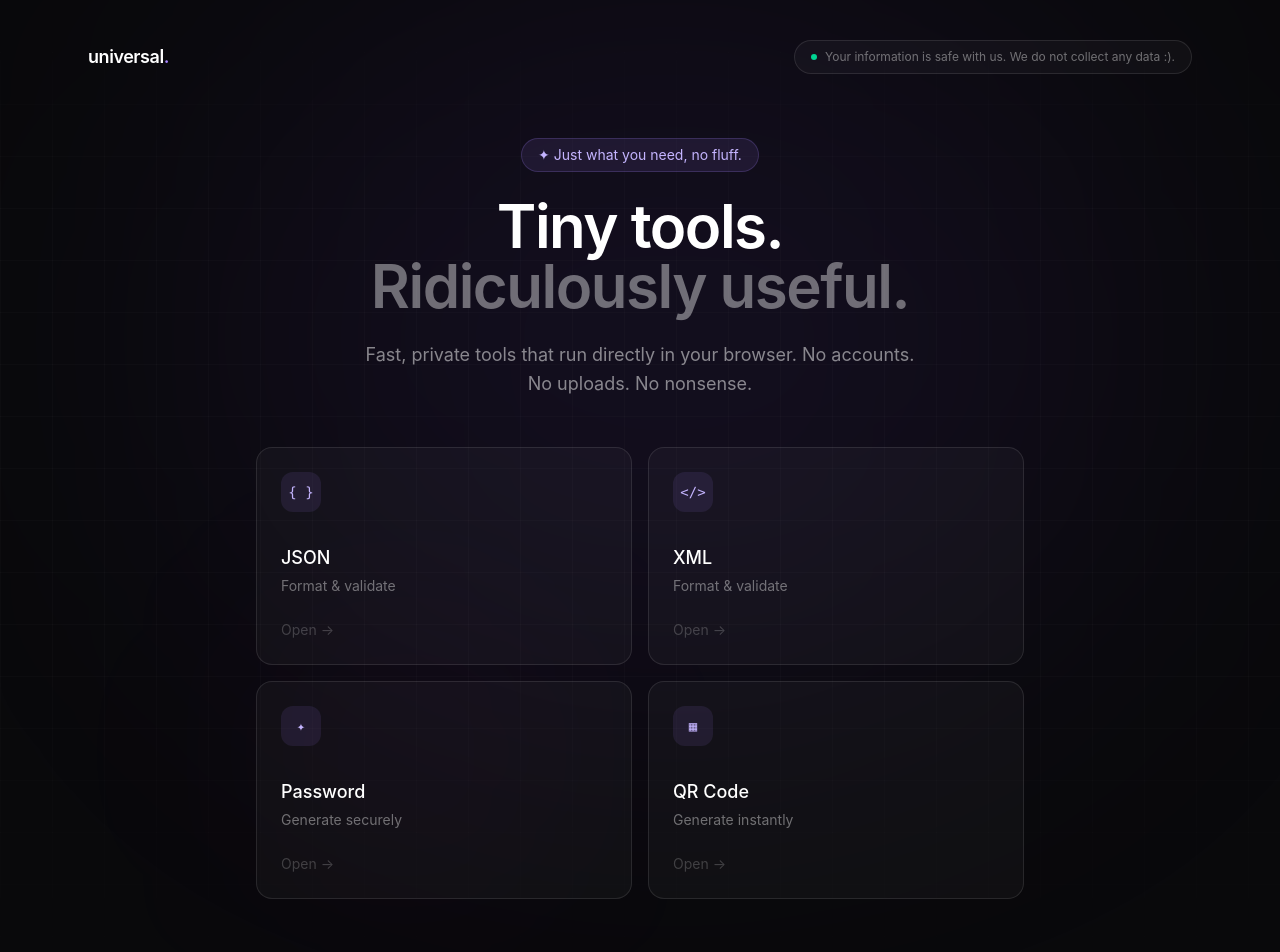
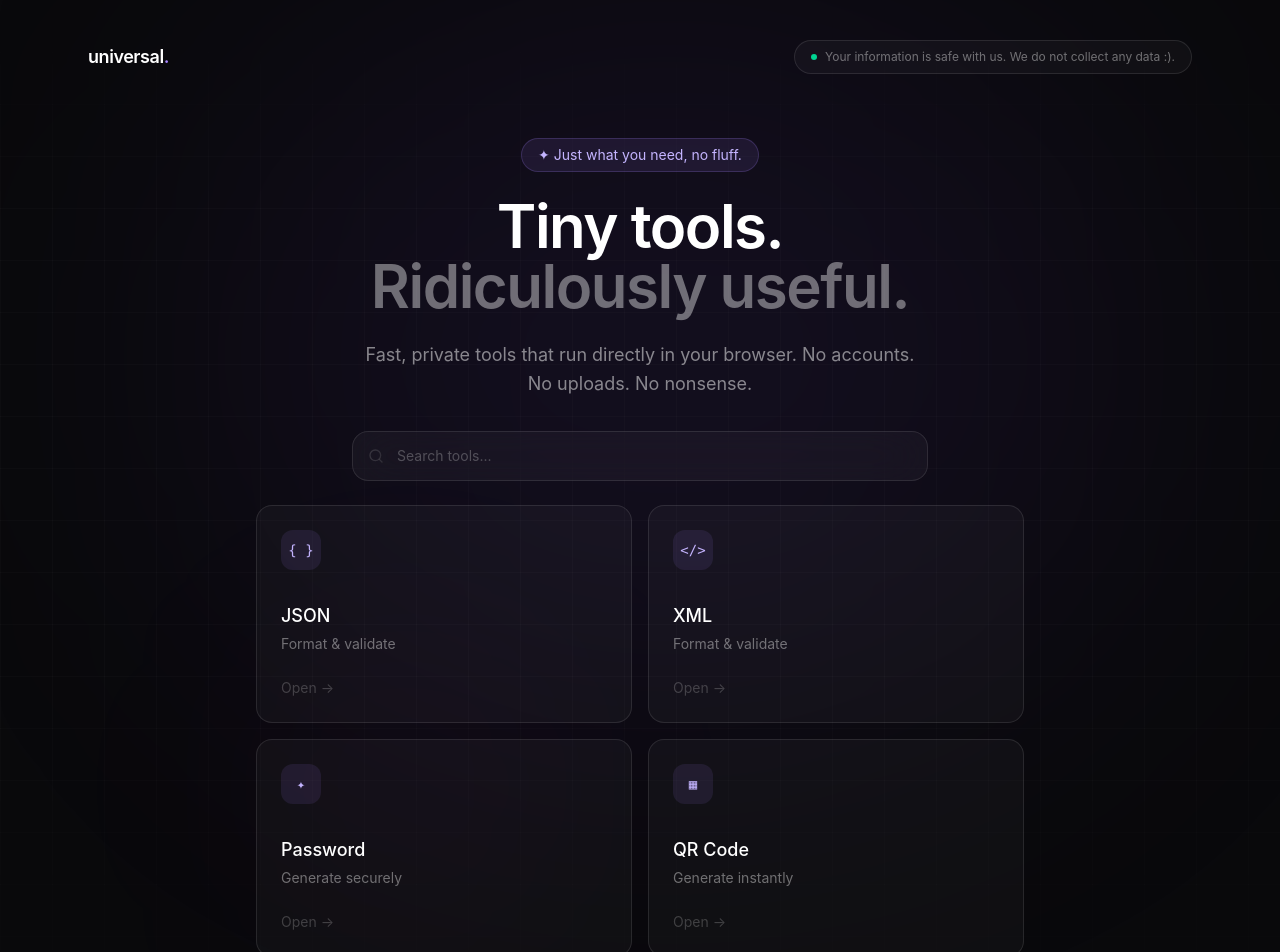
Before and after one commit to GustavoTM99/universal-tool, a React (Vite) app: page / in a window 1280 px wide. Shown: the top 952 px of the page. Built offline with nearby package versions, Linux system fonts and the light colour scheme.

Commit message:
Search label

```diff
--- a/src/App.tsx
+++ b/src/App.tsx
@@ -2,13 +2,32 @@ import { Routes, Route, useNavigate } from 'react-router-dom'
 import { Helmet } from 'react-helmet-async'
 import Header from './components/Header'
 import ToolCard from './components/ToolCard'
-
 import NotFound from './components/NotFound'
-import { Suspense } from 'react'
+import { Suspense, useState } from 'react'
 import { tools } from './config/tools'
 
 function Home() {
   const navigate = useNavigate()
+  const [search, setSearch] = useState('')
+
+  const filteredTools = tools.filter((tool) => {
+    const query = search.trim().toLowerCase()
+
+    if (!query) {
+      return true
+    }
+
+    const searchableText = [
+      tool.title,
+      tool.description,
+      tool.category,
+      ...tool.keywords,
+    ]
+      .join(' ')
+      .toLowerCase()
+
+    return searchableText.includes(query)
+  })
 
   return (
     <>
@@ -115,19 +134,134 @@ function Home() {
             Fast, private tools that run directly in your browser.
             No accounts. No uploads. No nonsense.
           </p>
+<div className="relative mt-8 w-full max-w-xl">
+  <svg
+    xmlns="http://www.w3.org/2000/svg"
+    viewBox="0 0 24 24"
+    fill="none"
+    stroke="currentColor"
+    strokeWidth="2"
+    strokeLinecap="round"
+    strokeLinejoin="round"
+    className="
+      pointer-events-none
+      absolute
+      left-4
+      top-1/2
+      h-4
+      w-4
+      -translate-y-1/2
+      text-white/30
+    "
+  >
+    <circle cx="11" cy="11" r="8" />
+    <path d="m21 21-4.3-4.3" />
+  </svg>
 
-          <div className="mt-10 grid w-full max-w-3xl gap-3 sm:mt-12 sm:grid-cols-2 sm:gap-4">
+  <input
+    type="text"
+    value={search}
+    onChange={(event) =>
+      setSearch(event.target.value)
+    }
+    onKeyDown={(event) => {
+      if (event.key === 'Escape') {
+        setSearch('')
+        event.currentTarget.blur()
+      }
+    }}
+    placeholder="Search tools..."
+    aria-label="Search tools"
+    className="
+      w-full
+      rounded-2xl
+      border
+      border-white/10
+      bg-white/[0.035]
+      py-3.5
+      pl-11
+      pr-11
+      text-sm
+      text-white
+      outline-none
+      backdrop-blur-xl
+      transition
+      placeholder:text-white/25
+      hover:border-white/15
+      hover:bg-white/[0.05]
+      focus:border-violet-400/40
+      focus:bg-violet-400/[0.04]
+      focus:ring-4
+      focus:ring-violet-500/[0.06]
+    "
+  />
 
-            {tools.map((tool) => (
+  {search && (
+    <button
+      type="button"
+      onClick={() => setSearch('')}
+      aria-label="Clear search"
+      className="
+        absolute
+        right-3
+        top-1/2
+        flex
+        h-7
+        w-7
+        -translate-y-1/2
+        items-center
+        justify-center
+        rounded-lg
+        text-white/30
+        transition
+        hover:bg-white/[0.06]
+        hover:text-white/70
+      "
+    >
+      ×
+    </button>
+  )}
+</div>
+<div className="mt-6 w-full max-w-3xl">
+  {filteredTools.length > 0 ? (
+    <div className="grid gap-3 sm:grid-cols-2 sm:gap-4">
+      {filteredTools.map((tool) => (
         <ToolCard
           key={tool.id}
           icon={tool.icon}
           title={tool.title}
           description={tool.description}
-    onClick={() => navigate(tool.path)}
+          onClick={() =>
+            navigate(tool.path)
+          }
         />
       ))}
+    </div>
+  ) : (
+    <div
+      className="
+        rounded-2xl
+        border
+        border-white/[0.07]
+        bg-white/[0.02]
+        px-6
+        py-10
+        text-center
+      "
+    >
+      <div className="text-2xl">
+        ¯\_(ツ)_/¯
+      </div>
 
+      <p className="mt-3 text-sm font-medium text-white/60">
+        No tools found
+      </p>
+
+      <p className="mt-1 text-sm text-white/30">
+        Nothing matches “{search}”
+      </p>
+    </div>
+  )}
 </div>
         </section>
       </div>
--- a/src/config/tools.ts
+++ b/src/config/tools.ts
@@ -16,6 +16,7 @@ export type ToolDefinition = {
   icon: string
   path: string
   category: ToolCategory
+  keywords: string[]
   component: ComponentType<ToolComponentProps>
 }
 
@@ -27,6 +28,20 @@ export const tools: ToolDefinition[] = [
     icon: '{ }',
     path: '/tools/json',
     category: 'developer',
+    keywords: [
+      'json',
+      'formatter',
+      'format',
+      'validator',
+      'validate',
+      'beautify',
+      'beautifier',
+      'pretty',
+      'minify',
+      'minifier',
+      'developer',
+      'data',
+    ],
     component: lazy(
       () => import('../tools/json/JsonFormatter')
     ),
@@ -39,6 +54,21 @@ export const tools: ToolDefinition[] = [
     icon: '</>',
     path: '/tools/xml',
     category: 'developer',
+    keywords: [
+      'xml',
+      'formatter',
+      'format',
+      'validator',
+      'validate',
+      'beautify',
+      'beautifier',
+      'pretty',
+      'minify',
+      'minifier',
+      'developer',
+      'markup',
+      'data',
+    ],
     component: lazy(
       () => import('../tools/xml/XmlFormatter')
     ),
@@ -51,11 +81,24 @@ export const tools: ToolDefinition[] = [
     icon: '✦',
     path: '/tools/password',
     category: 'security',
+    keywords: [
+      'password',
+      'passwords',
+      'generator',
+      'generate',
+      'random',
+      'secure',
+      'security',
+      'strong',
+      'credentials',
+      'characters',
+      'symbols',
+    ],
     component: lazy(
       () =>
         import(
           '../tools/password/PasswordGenerator'
-        ),
+        )
     ),
   },
 
@@ -66,6 +109,20 @@ export const tools: ToolDefinition[] = [
     icon: '▦',
     path: '/tools/qr',
     category: 'generator',
+    keywords: [
+      'qr',
+      'qr code',
+      'qrcode',
+      'generator',
+      'generate',
+      'url',
+      'link',
+      'website',
+      'wifi',
+      'text',
+      'scan',
+      'barcode',
+    ],
     component: lazy(
       () => import('../tools/qr/QrGenerator')
     ),
```
Lines whose indentation alone changed are shown as unchanged.
